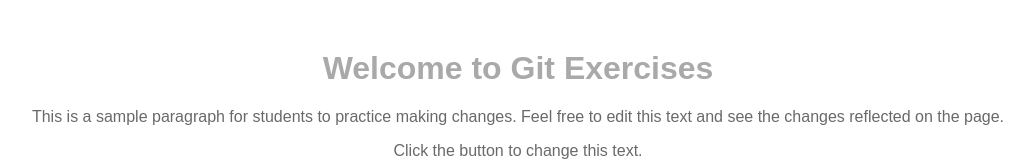
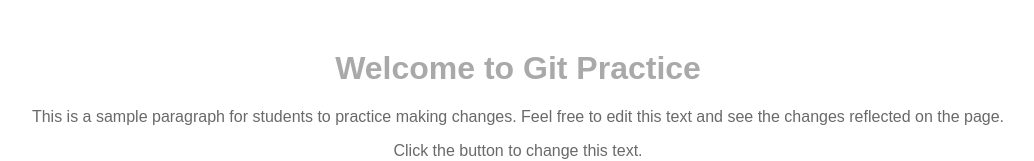
Before and after one commit to ivaylotodorov/GitPractice, a plain HTML site: page index.html in a window 1280 px wide. Shown: the top 161 px of the page, without its empty margins (122-1156 px from the left). Drawn offline with Linux system fonts and the light colour scheme.

Commit message:
Changing h1 text

```diff
--- a/index.html
+++ b/index.html
@@ -7,7 +7,7 @@
     <link rel="stylesheet" href="styles.css">
 </head>
 <body>
-    <h1>Welcome to Git Exercises</h1>
+    <h1>Welcome to Git Practice</h1>
     <p>This is a sample paragraph for students to practice making changes. Feel free to edit this text and see the changes reflected on the page.</p>
     <p id="message">Click the button to change this text.</p>
     <button onclick="changeText()">Click Me</button>
```
